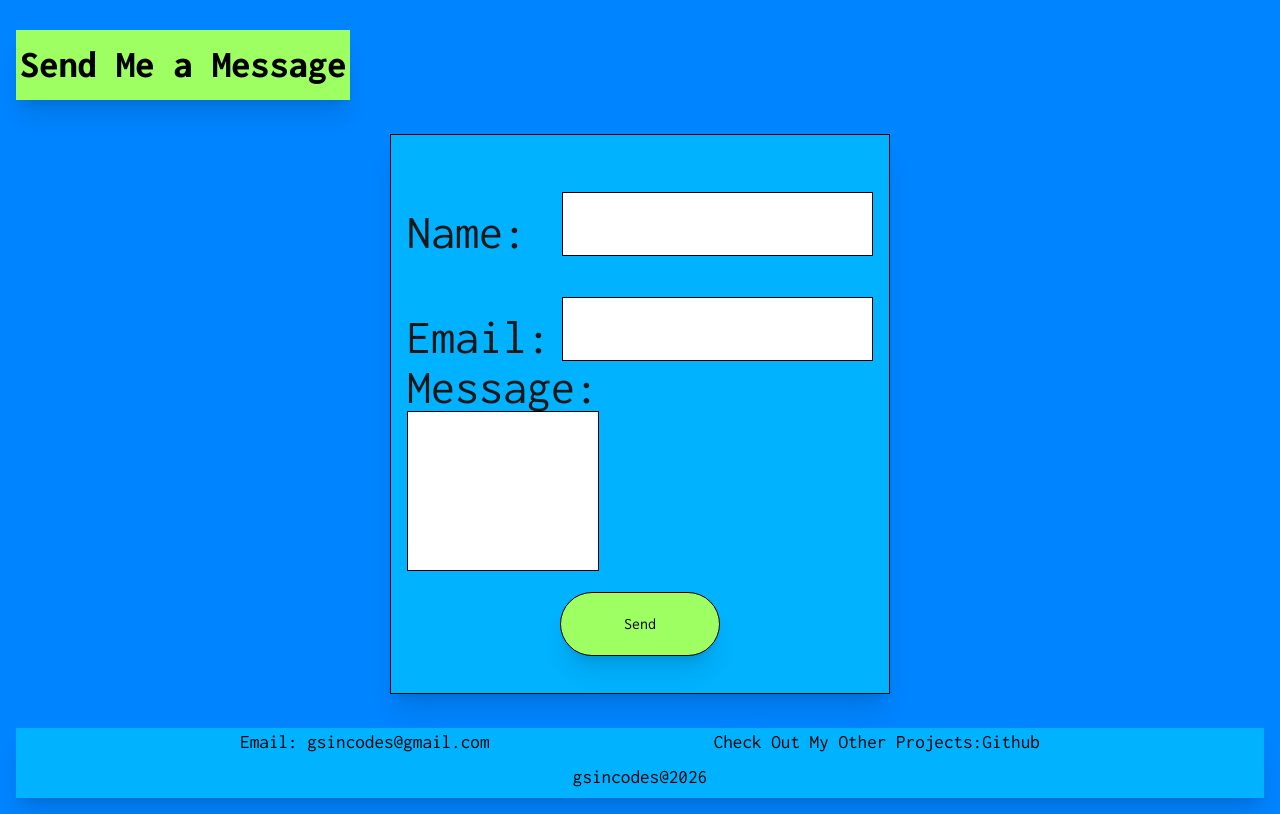
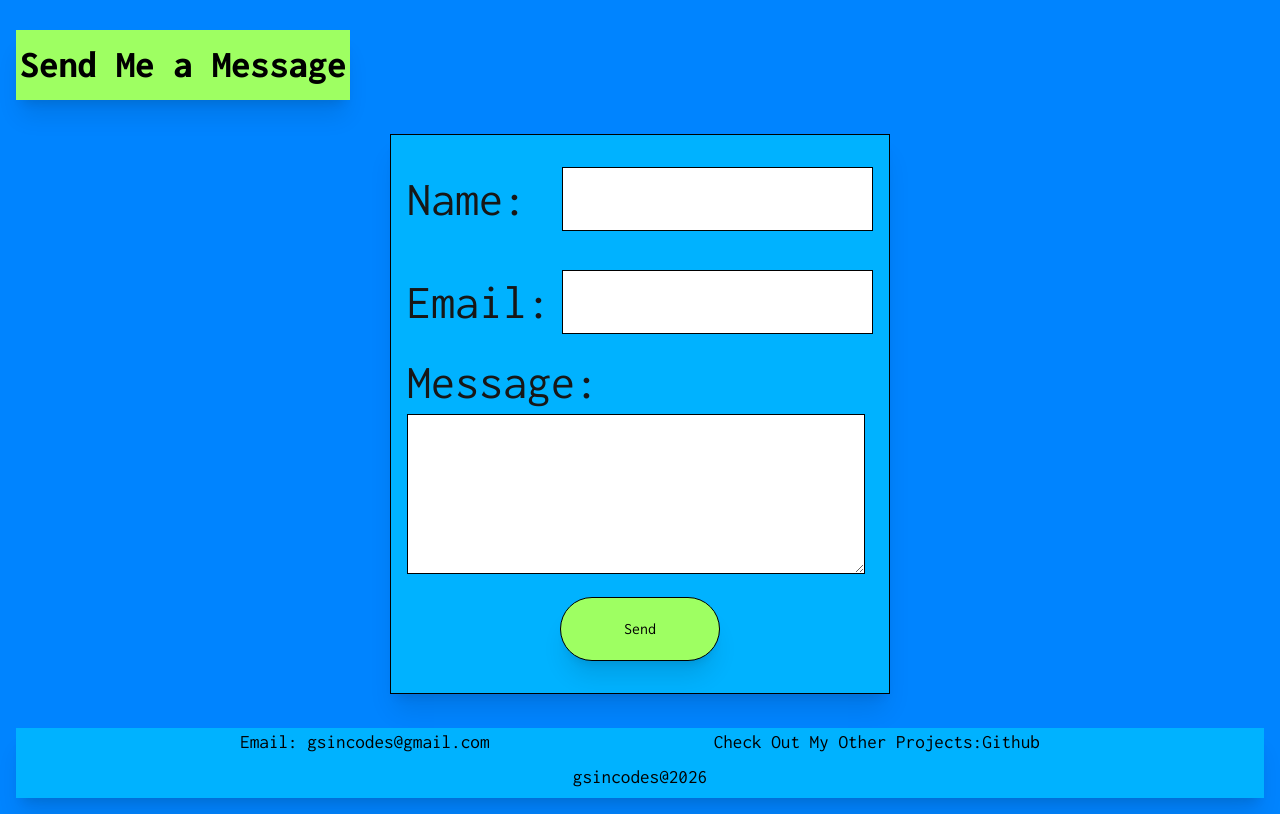
Before and after one commit to gsincodes/gulshan-portfolio, a Next.js app: page / in a window 1280 px wide. Shown: the part 4020-4834 px from the top of the page. Built offline with nearby package versions, Linux system fonts and the light colour scheme; a web font is replaced by a local one.

Commit message:
add working sendMeAMessage.tsx

```diff
--- a/components/SendMeAMessage.tsx
+++ b/components/SendMeAMessage.tsx
@@ -1,24 +1,52 @@
+import {motion} from "motion/react";
+import emailjs from "@emailjs/browser";
+import { FormEvent, useState } from "react";
+
 export default function SendMeAMessage() {
+
+    const [formData, setFormData] = useState({
+        name: "",
+        email: "",
+        message: ""
+    });
+
+    const handleSubmit = (e : React.FormEvent<HTMLFormElement>) => {
+        e.preventDefault();
+
+        const form = e.target as HTMLFormElement;
+
+        emailjs.sendForm(process.env.NEXT_PUBLIC_SERVICE_ID!, process.env.NEXT_PUBLIC_TEMPLATE_ID!, form, process.env.NEXT_PUBLIC_PUBLIC_KEY!).then((result) => {
+            alert("Message Sent Successfully!")
+            setFormData({name: "", email: "", message: ""});
+            form.reset();
+        }).catch((error) => {
+            console.error("EmailJS Error:", JSON.stringify(error));
+            alert("Oops!!! Something Went Wrong!!! Please Try Again.")
+        })
+    };
+
     return(
         <div id="contact" className="grid grid-cols-1 grid-rows-[1fr_9fr_1fr] h-screen bg-primary font-inconsolata px-4 py-4">
             <div className="bg-coolgreen text-black text-[clamp(1.5rem,3vw,5rem)] w-fit p-1 flex items-center font-extrabold shadow-xl">
                 Send Me a Message
             </div>
             <div className="flex justify-center items-center">
-                <form className="border border-black max-sm:h-[clamp(70px,50vh,700px)] max-md:h-[clamp(70px,55vh,700px)] h-[clamp(70px,70vh,700px)] w-[clamp(100px,90vw,500px)] bg-form grid grid-rows-[1fr_1fr_2fr_1fr] grid-cols-[1fr_2fr] p-4 shadow-xl leading-none">
-                    <div className="grid grid-cols-[1fr_2fr] self-center max-md:flex max-md:flex-col h-full col-span-2">
-                        <label htmlFor="name" className="text-[clamp(2rem,5vw,3rem)] self-end">Name:</label>
-                        <input type="text" id="name" className="bg-white border border-black text-black w-full h-[clamp(3rem,5vw,6rem)] self-end" />
+                <form onSubmit={handleSubmit} className="border border-black max-sm:h-[clamp(70px,50vh,700px)] max-md:h-[clamp(70px,55vh,700px)] h-[clamp(70px,70vh,700px)] w-[clamp(100px,90vw,500px)] bg-form grid grid-rows-[1fr_1fr_1fr_1fr] grid-cols-1 p-4 shadow-xl leading-none gap-2">
+                    <div className="grid grid-cols-[1fr_2fr] max-md:flex max-md:flex-col h-full col-span-2 gap-y-2">
+                        <label htmlFor="name" className="text-[clamp(2rem,5vw,3rem)] md:self-center">Name:</label>
+                        <input type="text" id="name" name="name" required value={formData.name}
+                        onChange={(e) => setFormData(prev => ({ ...prev, [e.target.name]: e.target.value }))}
+                        className="bg-white text-[clamp(2rem,5vw,3rem)] border border-black text-black w-full h-[clamp(3rem,5vw,6rem)] self-center" />
                     </div>
-                    <div className="grid grid-cols-[1fr_2fr] self-center max-md:flex max-md:flex-col h-full col-span-2">
-                        <label htmlFor="email" className="text-[clamp(2rem,5vw,3rem)] self-end">Email:</label>
-                        <input type="text" id="email" className="bg-white border border-black h-[clamp(3rem,5vw,6rem)] text-black w-full self-end" />
+                    <div className="grid grid-cols-[1fr_2fr] max-md:flex max-md:flex-col h-full col-span-2 gap-y-2">
+                        <label htmlFor="email" className="text-[clamp(2rem,5vw,3rem)] md:self-center">Email:</label>
+                        <input type="email" required name="email" id="email" value={formData.email} onChange={(e) => setFormData(prev => ({ ...prev, [e.target.name]: e.target.value }))} className="bg-white text-[clamp(2rem,5vw,3rem)] border border-black h-[clamp(3rem,5vw,6rem)] text-black w-full self-center" />
                     </div>
-                    <div className="self-center">
-                        <label htmlFor="message" className="text-[clamp(2rem,5vw,3rem)] self-end">Message:</label>
-                        <input type="textarea" id="message" className="bg-white text-black border border-black h-[clamp(3rem,30vw,10rem)] w-full" />
+                    <div className="grid gap-y-2 ">
+                        <label htmlFor="message" className="text-[clamp(2rem,5vw,3rem)] self-center">Message:</label>
+                        <textarea required name="message" value={formData.message} onChange={(e) => setFormData(prev => ({ ...prev, [e.target.name]: e.target.value }))} id="message" className="bg-white text-[clamp(2rem,5vw,3rem)] text-black border border-black h-[clamp(3rem,30vw,10rem)] w-full self-center" />
                     </div>
-                    <button type="submit" className="bg-coolgreen rounded-full w-[clamp(2rem,20vw,10rem)] text-black h-[clamp(2rem,5vw,4rem)] justify-self-center self-center shadow-xl border border-black col-span-2">Send</button>
+                    <motion.button whileTap={{scale: 0.9, y: 3}} type="submit" className="bg-coolgreen rounded-full w-[clamp(2rem,20vw,10rem)] text-black h-[clamp(2rem,5vw,4rem)] justify-self-center self-center shadow-xl border border-black col-span-2">Send</motion.button>
                 </form>
             </div>
             <div className="bg-form max-md:flex max-md:flex-col max-md:text-center grid grid-rows-2 grid-cols-1 text-[clamp(1rem,1.5vw,5rem)] shadow-xl text-black">
--- a/package.json
+++ b/package.json
@@ -9,6 +9,7 @@
     "lint": "eslint"
   },
   "dependencies": {
+    "@emailjs/browser": "^4.4.1",
     "lenis": "^1.3.23",
     "motion": "^12.38.0",
     "next": "16.2.6",
```
Also changed, not shown: 2 other files (tests, documents, lock files or other folders).
